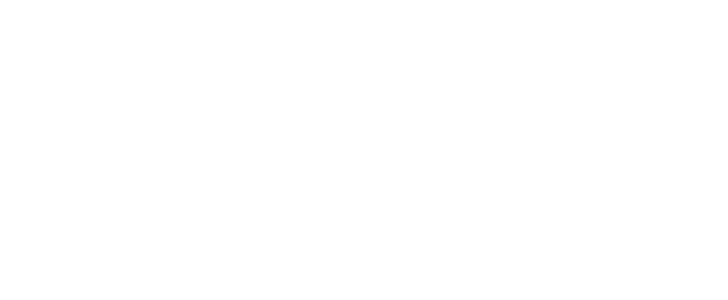
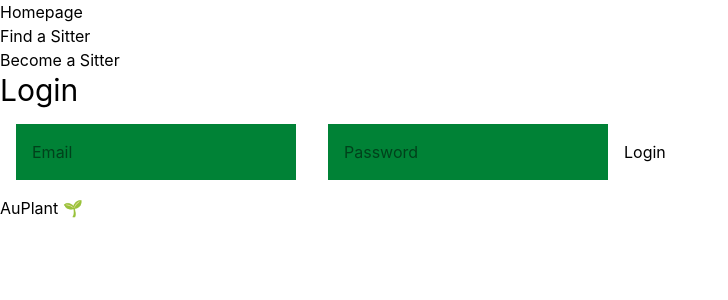
Before and after one commit to nanofanti/auplant, a React (Vite) app in the folder frontend/: page /login in a window 1280 px wide. Before the commit this address had no page. Shown: the top 300 px of the page, without its empty margins (0-728 px from the left). Built offline with nearby package versions, Linux system fonts and the light colour scheme.

Commit message:
Add frontend login functionality

```diff
--- a/frontend/src/App.tsx
+++ b/frontend/src/App.tsx
@@ -3,6 +3,7 @@
 import FindSitter from "./pages/FindSitter";
 import BecomeSitter from "./pages/BecomeSitter";
 import MainLayout from "./components/layout/MainLayout";
+import Login from "./pages/Login";
 import "./App.css";
 
 function App() {
@@ -12,6 +13,7 @@
         <Route path="/" element={<Home />} />
         <Route path="/find-sitter" element={<FindSitter />} />
         <Route path="/become-sitter" element={<BecomeSitter />} />
+        <Route path="/login" element={<Login />} />
       </Route>
     </Routes>
   );
--- a/frontend/src/components/SitterCard.tsx
+++ b/frontend/src/components/SitterCard.tsx
@@ -7,9 +7,9 @@
 
 function SitterCard({ name, sitter }: SitterCardProps) {
   return (
-    <div>
-      <h2>{name}</h2>
-      <div>{sitter.location}</div>
+    <div className="my-4 mx-4 p-4 bg-green-700">
+      <h2 className="text-2xl">{name}</h2>
+      <div className="text-xl">{sitter.location}</div>
       <div>{sitter.bio}</div>
       <div>{sitter.experience}</div>
       <div>{sitter.pricePerDay}€</div>
--- /dev/null
+++ b/frontend/src/pages/Login.tsx
@@ -0,0 +1,43 @@
+import { useState } from "react";
+import { login } from "../services/authService";
+
+function Login() {
+  const [email, setEmail] = useState<string>("");
+  const [password, setPassword] = useState<string>("");
+
+  const handleSubmit = async (event: React.FormEvent<HTMLFormElement>) => {
+    event.preventDefault();
+
+    const response = await login(email, password);
+    console.log(response);
+  };
+
+  return (
+    <div>
+      <h1 className="text-3xl">Login</h1>
+      <form onSubmit={handleSubmit}>
+        <input
+          className="m-4 p-4 bg-green-700"
+          placeholder="Email"
+          type="email"
+          value={email}
+          onChange={(event) => {
+            setEmail(event.target.value);
+          }}
+        />
+        <input
+          className="m-4 p-4 bg-green-700"
+          placeholder="Password"
+          type="password"
+          value={password}
+          onChange={(event) => {
+            setPassword(event.target.value);
+          }}
+        />
+        <button type="submit">Login</button>
+      </form>
+    </div>
+  );
+}
+
+export default Login;
--- /dev/null
+++ b/frontend/src/services/authService.ts
@@ -0,0 +1,26 @@
+import type { LoginResponse } from "../types/Auth";
+
+export async function login(
+  email: string,
+  password: string,
+): Promise<LoginResponse> {
+  const response = await fetch("http://localhost:8080/api/auth/login", {
+    method: "POST",
+    headers: {
+      "Content-Type": "application/json",
+    },
+    credentials: "include",
+    body: JSON.stringify({
+      email,
+      password,
+    }),
+  });
+
+  if (!response.ok) {
+    throw new Error("Login failed");
+  }
+
+  const data = await response.json();
+
+  return data;
+}
--- /dev/null
+++ b/frontend/src/types/Auth.ts
@@ -0,0 +1,3 @@
+export type LoginResponse = {
+  message: string;
+};
```
